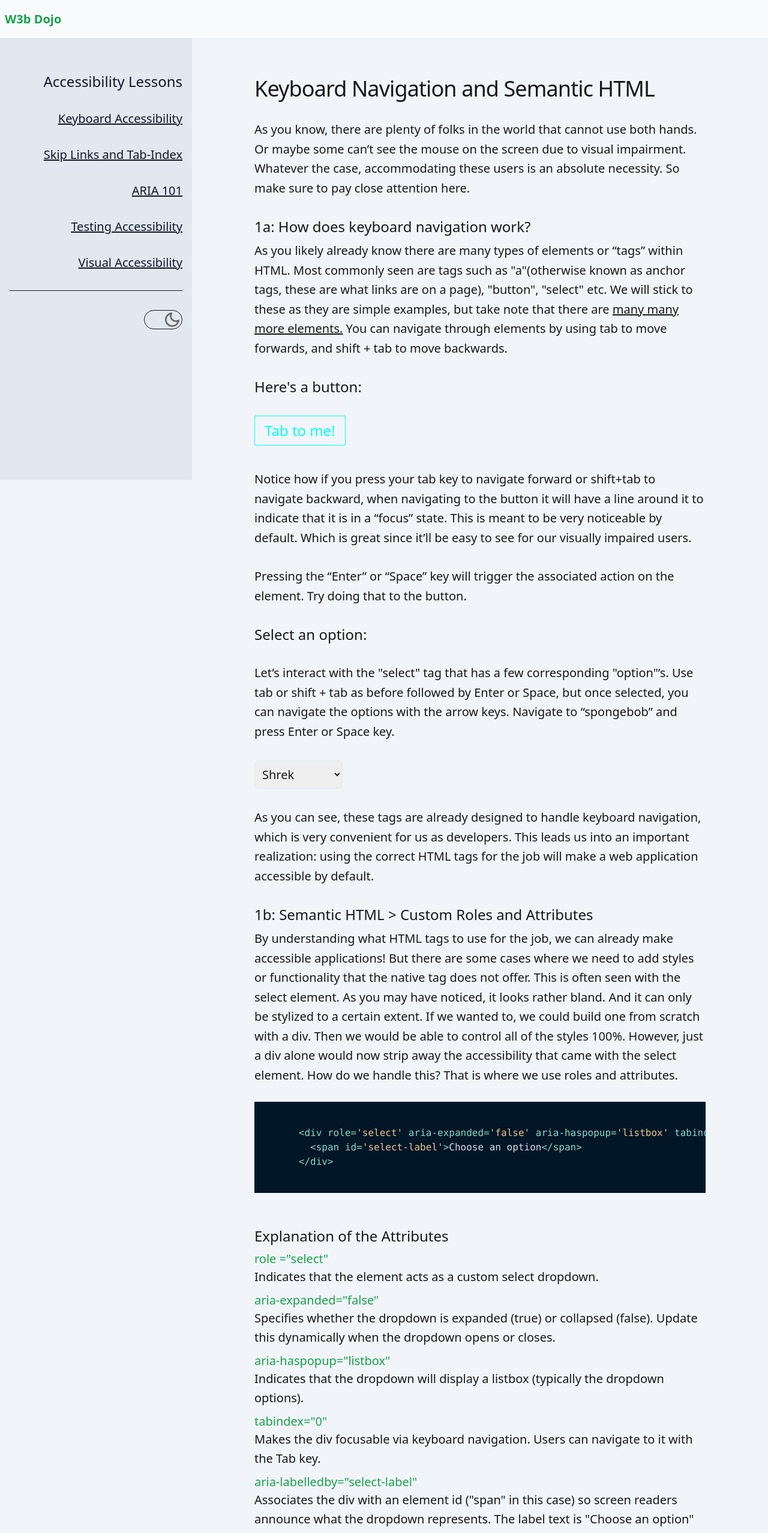
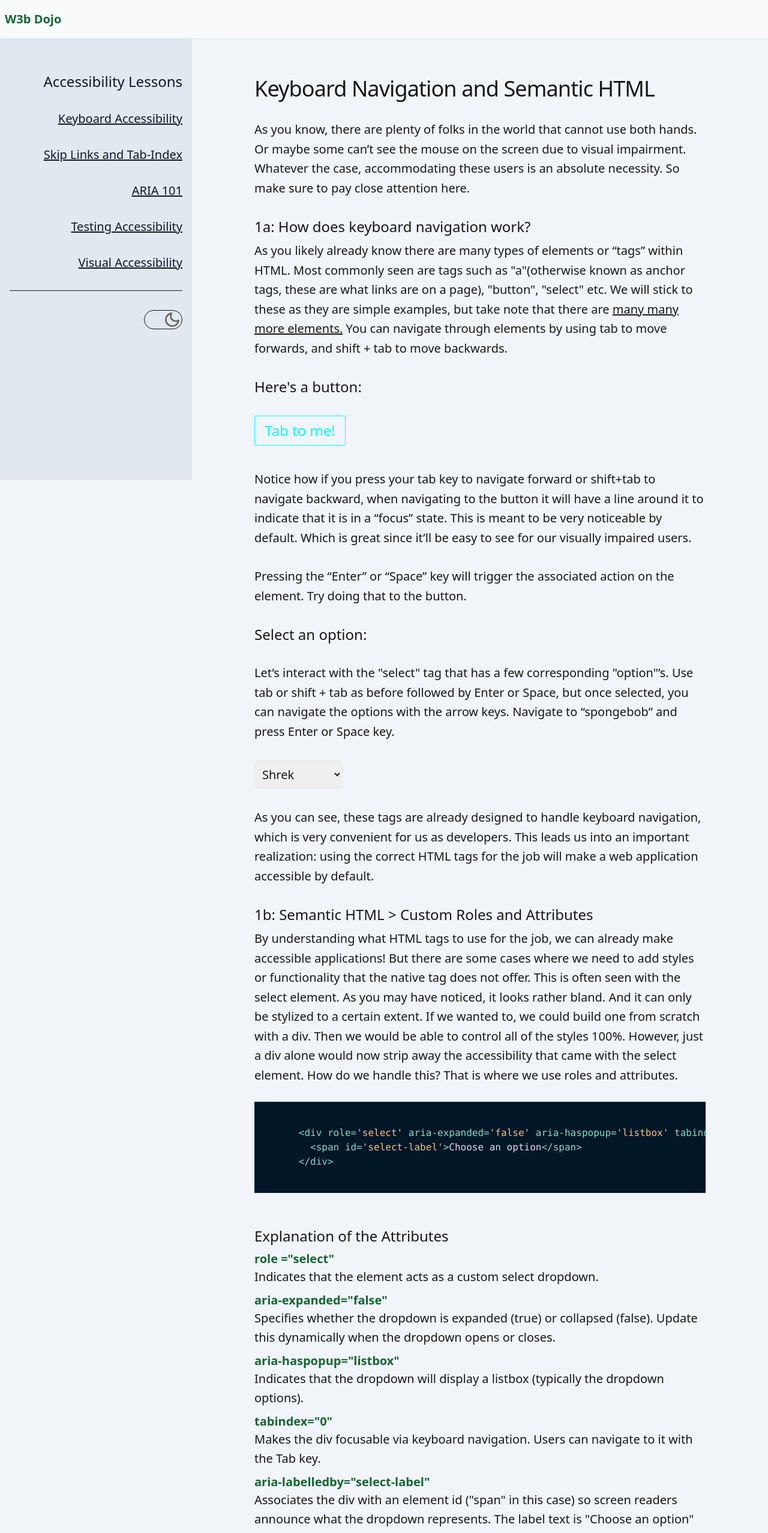
Before and after one commit to joayo13/w3bdojo, a SvelteKit app: page /lessons/lesson-1 in a window 1280 px wide. Shown: the top 2556 px of the page at 60% size. Built offline with nearby package versions, Linux system fonts and the light colour scheme.

Commit message:
adjusted font colors for greens, to be compat with light and dark modes

```diff
--- a/src/routes/+layout.svelte
+++ b/src/routes/+layout.svelte
@@ -45,7 +45,7 @@
 <nav
 	class="fixed z-10 flex h-16 w-full items-center justify-between bg-slate-50 px-2 text-slate-900 shadow-sm dark:bg-slate-950 dark:text-slate-200"
 >
-	<a href="/" class="text-xl font-bold text-green-600 no-underline">W3b Dojo</a>
+	<a href="/" class="text-xl font-bold text-green-800 no-underline dark:text-green-500">W3b Dojo</a>
 	<button
 		onclick={toggleMobileNavLinks}
 		class="flex h-10 w-10 flex-col justify-evenly md:hidden"
--- a/src/routes/lessons/lesson-1/+page.svelte
+++ b/src/routes/lessons/lesson-1/+page.svelte
@@ -102,28 +102,28 @@
 <h3 class="text-2xl">Explanation of the Attributes</h3>
 <ol class="mt-2 flex flex-col gap-2">
 	<li>
-		<h4 class="text-green-600">role ="select"</h4>
+		<h4 class="font-bold text-green-800 dark:text-green-500">role ="select"</h4>
 		<p>Indicates that the element acts as a custom select dropdown.</p>
 	</li>
 	<li>
-		<h4 class="text-green-600">aria-expanded="false"</h4>
+		<h4 class="font-bold text-green-800 dark:text-green-500">aria-expanded="false"</h4>
 		<p>
 			Specifies whether the dropdown is expanded (true) or collapsed (false). Update this
 			dynamically when the dropdown opens or closes.
 		</p>
 	</li>
 	<li>
-		<h4 class="text-green-600">aria-haspopup="listbox"</h4>
+		<h4 class="font-bold text-green-800 dark:text-green-500">aria-haspopup="listbox"</h4>
 		<p>Indicates that the dropdown will display a listbox (typically the dropdown options).</p>
 	</li>
 	<li>
-		<h4 class="text-green-600">tabindex="0"</h4>
+		<h4 class="font-bold text-green-800 dark:text-green-500">tabindex="0"</h4>
 		<p>
 			Makes the div focusable via keyboard navigation. Users can navigate to it with the Tab key.
 		</p>
 	</li>
 	<li>
-		<h4 class="text-green-600">aria-labelledby="select-label"</h4>
+		<h4 class="font-bold text-green-800 dark:text-green-500">aria-labelledby="select-label"</h4>
 		<p>
 			Associates the div with an element id ("span" in this case) so screen readers announce what
 			the dropdown represents. The label text is "Choose an option" in this example.
```
